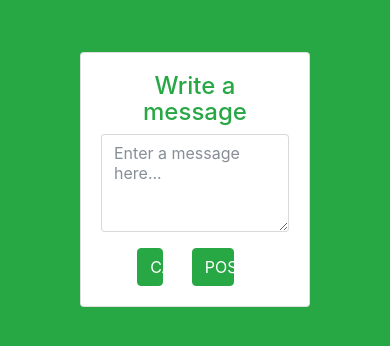
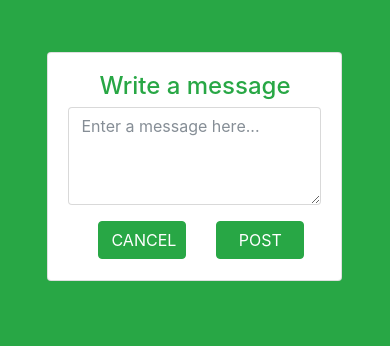
Before and after one commit to ferronicolas/cs4550, a plain HTML site: page hw02/messages-new.html in a window 390 px wide. Shown: the part 176-522 px from the top of the page. Drawn offline with nearby package versions, Linux system fonts and the light colour scheme.

Commit message:
Few changes to fit every screen size

```diff
--- a/hw02/messages-new.html
+++ b/hw02/messages-new.html
@@ -27,7 +27,7 @@
 			  		<li class="nav-item">
 						<a class="nav-link" href="#">Home</a>
 			  		</li>
-			  		<li class="nav-item active">
+			  		<li class="nav-item">
 						<a class="nav-link" href="#">Who to follow</a>
 			  		</li>
 				</ul>
@@ -48,9 +48,9 @@
 
 			<div class="row mt-4">
 
-				<div class="col-lg-2 cool-sm-2 col-md-2 col-2"></div>
+				<div class="cool-sm-1 col-lg-2 col-md-2 col-1"></div>
 
-				<div class="col-sm-8 col-lg-8 col-md-8 col-8 mt-4">
+				<div class="col-sm-10 col-lg-8 col-md-8 col-10 mt-4">
 			    	<div class="card">
 			      		<div class="card-body">
 			        		<form>
@@ -59,19 +59,21 @@
 							    	<textarea class="form-control" id="message" rows="4" placeholder="Enter a message here..."></textarea>
 							  	</div>
 							  	<div class="row">
-							  		<div class="col-sm-2 col-lg-2 col-md-2 col-2"></div>
-								  	<div class="col-sm-3 col-lg-4 col-md-3 col-3 text-center">
-									  	<button class="btn btn-success col-lg-8 col-md-6 col-sm-6">CANCEL</button>
+							  		<div class="col-sm-1 col-lg-2 col-md-2 col-1"></div>
+								  	<div class="col-sm-5 col-lg-4 col-md-4 col-5 text-center">
+									  	<button class="btn btn-success col-lg-8 col-md-12 col-sm-12 col-12">CANCEL</button>
 									</div>
-									<div class="col-sm-4 col-lg-4 col-md-4 col-4 text-center">
-									  	<button type="submit" class="btn btn-success col-lg-8 col-md-6 col-sm-6">POST</button>
+									<div class="col-sm-5 col-lg-4 col-md-4 col-5 text-center">
+									  	<button type="submit" class="btn btn-success col-lg-8 col-md-12 col-sm-12 col012">POST</button>
 									</div>
-							  		<div class="col-sm-3 col-lg-2 col-md-3 col-3"></div>
+							  		<div class="col-sm-1 col-lg-2 col-md-2 col-1"></div>
 								</div>
 							</form>
 				      </div>
 				    </div>
 			    </div>
+
+				<div class="cool-sm-1 col-lg-2 col-md-2 col-1"></div>
 
 			</div>
 
```
Also changed, not shown: hw02/design.html (+9 -0 lines), hw02/messages-show.html (+2 -2 lines), hw02/users-index.html (+1 -1 lines), hw02/users-index.css (deleted).
